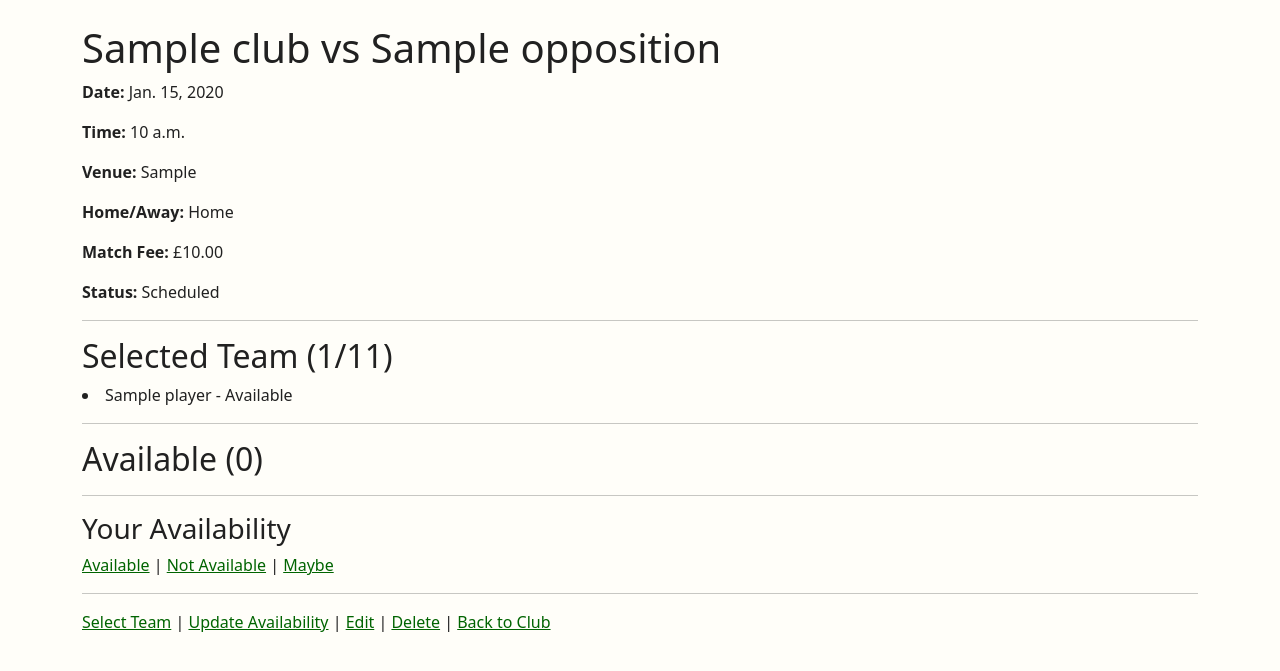
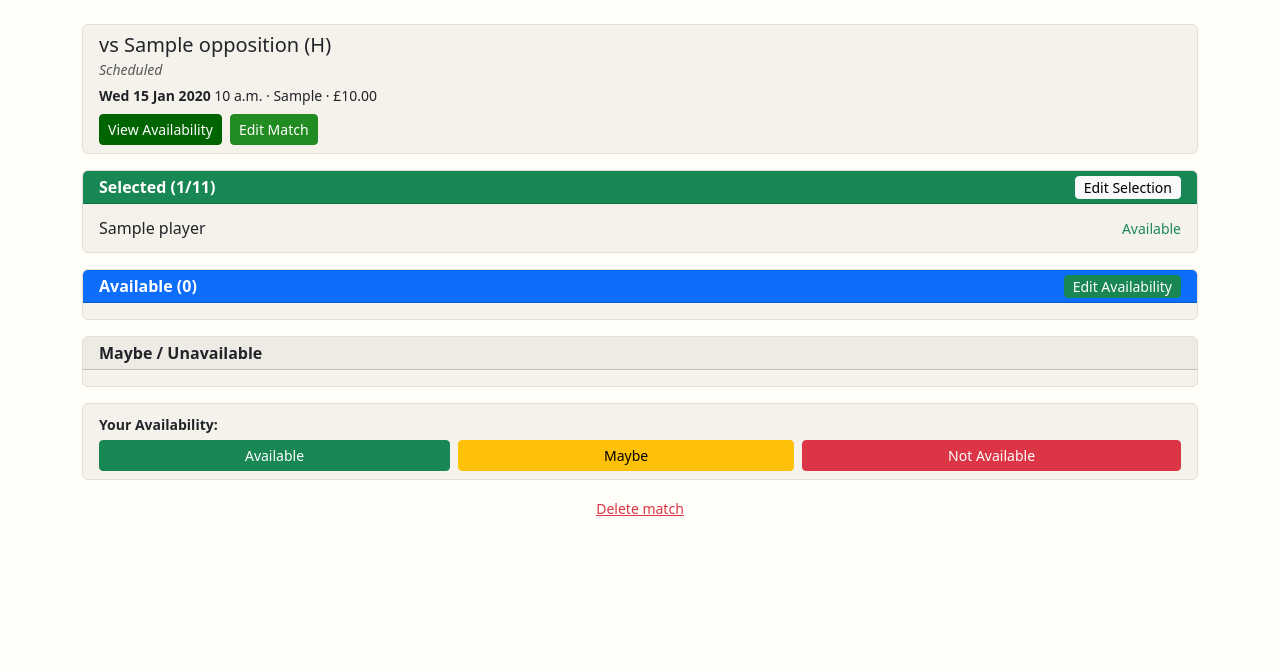
Before and after one commit to Yourhonour365/MatchFeeMate-PP4, a Django app: page /match/1/ in a window 1280 px wide. Shown: the part 71-742 px from the top of the page. Run offline with Django 5.2, Linux system fonts and the light colour scheme; a user stored in the database is signed in; tables that the repository leaves empty hold one stand-in row (values such as "Sample post").

Commit message:
Add brown and dark blue button styles to CSS

```diff
--- a/clubs/static/clubs/css/style.css
+++ b/clubs/static/clubs/css/style.css
@@ -158,3 +158,27 @@ a:hover {
     border-color: var(--mfm-error-light);
     color: var(--mfm-error-dark);
 }
+/* === Additional Button Styles === */
+.btn-mfm-brown {
+    background-color: #6D4C41;
+    border-color: #6D4C41;
+    color: white;
+}
+
+.btn-mfm-brown:hover {
+    background-color: #5D4037;
+    border-color: #5D4037;
+    color: white;
+}
+
+.btn-mfm-dark-blue {
+    background-color: #1565C0;
+    border-color: #1565C0;
+    color: white;
+}
+
+.btn-mfm-dark-blue:hover {
+    background-color: #0D47A1;
+    border-color: #0D47A1;
+    color: white;
+}
--- a/clubs/templates/clubs/match_detail.html
+++ b/clubs/templates/clubs/match_detail.html
@@ -3,66 +3,106 @@
 {% block title %}{{ match.club.name }} vs {{ match.opposition.name }} - MatchFeeMate{% endblock %}
 
 {% block content %}
-<!-- Page heading -->
-<h1>{{ match.club.name }} vs {{ match.opposition.name }}</h1>
+<!-- Match details card - compact -->
+<div class="card card-mfm mb-3">
+    <div class="card-body py-2">
+        <h5 class="card-title mb-0">vs {{ match.opposition.name }} ({% if match.is_home %}H{% else %}A{% endif %})</h5>
+        <small class="text-muted fst-italic">{{ match.get_status_display }}</small>
+        <p class="small mb-1 mt-1"><strong>{{ match.date|date:"D d M Y" }}</strong> {{ match.time|default:"" }} · {{ match.venue|default:"TBC" }} · £{{ match.match_fee|default:"TBC" }}</p>
 
-<!-- Match details -->
-<p><strong>Date:</strong> {{ match.date }}</p>
-<p><strong>Time:</strong> {{ match.time|default:"TBC" }}</p>
-<p><strong>Venue:</strong> {{ match.venue|default:"TBC" }}</p>
-<p><strong>Home/Away:</strong> {% if match.is_home %}Home{% else %}Away{% endif %}</p>
-<p><strong>Match Fee:</strong> £{{ match.match_fee|default:"TBC" }}</p>
-<p><strong>Status:</strong> {{ match.get_status_display }}</p>
-<hr>
+        <!-- Actions -->
+        <div class="d-flex gap-2 mt-2">
+            <a href="#availability" class="btn btn-mfm-primary btn-sm">View Availability</a>
+            <a href="{% url 'match_update' pk=match.pk %}" class="btn btn-mfm-secondary btn-sm">Edit Match</a>
+        </div>
+    </div>
+</div>
 
 <!-- Warning for unavailable selected players -->
 {% if unavailable_selected %}
-<p style="color: red;"><strong>Warning:</strong> These selected players are not available:</p>
-<ul>
-{% for mp in unavailable_selected %}
-    <li>{{ mp.player.name }} - {{ mp.get_availability_display }}</li>
-{% endfor %}
-</ul>
-<hr>
+<div class="alert alert-mfm-error mb-3 py-2">
+    <strong>Warning:</strong> Selected players not available:
+    {% for mp in unavailable_selected %}{{ mp.player.name }}{% if not forloop.last %}, {% endif %}{% endfor %}
+</div>
 {% endif %}
 
-<!-- Selected Team -->
-<h2>Selected Team ({{ selected_count }}/11)</h2>
-{% with selected=match.match_players.all %}
-    {% for mp in selected %}
-        {% if mp.selected %}
-            <li>{{ mp.player.name }} - {{ mp.get_availability_display }}</li>
+<!-- Selected Team card -->
+<div class="card card-mfm mb-3">
+    <div class="card-header py-1 bg-success text-white d-flex justify-content-between align-items-center">
+        <strong>Selected ({{ selected_count }}/11)</strong>
+        <a href="{% url 'team_selection' match_pk=match.pk %}" class="btn btn-light btn-sm py-0">Edit Selection</a>
+    </div>
+    <div class="card-body py-2">
+        {% with selected=match.match_players.all|dictsort:"player.name" %}
+            {% for mp in selected %}
+                {% if mp.selected %}
+                <div class="d-flex justify-content-between align-items-center py-1 {% if not forloop.last %}border-bottom{% endif %}">
+                    <span>{{ mp.player.name }}</span>
+                    <small class="{% if mp.availability == 'yes' %}text-success{% elif mp.availability == 'no' %}text-danger{% else %}text-warning{% endif %}">
+                        {{ mp.get_availability_display }}
+                    </small>
+                </div>
+                {% endif %}
+            {% endfor %}
+        {% endwith %}
+        {% if selected_count == 0 %}
+            <p class="text-muted mb-0 small">No team selected yet.</p>
         {% endif %}
-    {% empty %}
-    {% endfor %}
-{% endwith %}
+    </div>
+</div>
 
-{% if not match.match_players.all %}
-    <p>No team selected yet.</p>
-{% endif %}
+<!-- Available Players card - prominent for captain -->
+<div class="card card-mfm mb-3" id="availability">
+    <div class="card-header py-1 bg-primary text-white d-flex justify-content-between align-items-center">
+        <strong>Available ({{ available_count }})</strong>
+        <a href="{% url 'bulk_availability' match_pk=match.pk %}" class="btn btn-success btn-sm py-0">Edit Availability</a>
+    </div>
+    <div class="card-body py-2">
+        {% for mp in match.match_players.all|dictsort:"player.name" %}
+            {% if not mp.selected and mp.availability == 'yes' %}
+            <div class="py-1 {% if not forloop.last %}border-bottom{% endif %}">
+                {{ mp.player.name }}
+            </div>
+            {% endif %}
+        {% empty %}
+            <p class="text-muted mb-0 small">No players available.</p>
+        {% endfor %}
+    </div>
+</div>
 
-<hr>
+<!-- Maybe/Unavailable collapsed -->
+<div class="card card-mfm mb-3">
+    <div class="card-header py-1">
+        <strong>Maybe / Unavailable</strong>
+    </div>
+    <div class="card-body py-2">
+        {% for mp in match.match_players.all|dictsort:"player.name" %}
+            {% if not mp.selected and mp.availability != 'yes' %}
+            <div class="d-flex justify-content-between align-items-center py-1 {% if not forloop.last %}border-bottom{% endif %}">
+                <span>{{ mp.player.name }}</span>
+                <small class="{% if mp.availability == 'no' %}text-danger{% else %}text-warning{% endif %}">
+                    {{ mp.get_availability_display }}
+                </small>
+            </div>
+            {% endif %}
+        {% endfor %}
+    </div>
+</div>
 
-<!-- Squad Availability -->
-<h2>Available ({{ available_count }})</h2>
-{% for mp in match.match_players.all %}
-    {% if not mp.selected %}
-        <li>{{ mp.player.name }} - {{ mp.get_availability_display }}</li>
-    {% endif %}
-{% endfor %}
-<hr>
+<!-- Your Availability at bottom -->
+<div class="card card-mfm mb-3">
+    <div class="card-body py-2">
+        <strong class="small">Your Availability:</strong>
+        <div class="d-flex gap-2 mt-1">
+            <a href="{% url 'set_availability' match_pk=match.pk availability='yes' %}" class="btn btn-success btn-sm flex-fill">Available</a>
+            <a href="{% url 'set_availability' match_pk=match.pk availability='maybe' %}" class="btn btn-warning btn-sm flex-fill">Maybe</a>
+            <a href="{% url 'set_availability' match_pk=match.pk availability='no' %}" class="btn btn-danger btn-sm flex-fill">Not Available</a>
+        </div>
+    </div>
+</div>
 
-<!-- Set your availability -->
-<h3>Your Availability</h3>
-<a href="{% url 'set_availability' match_pk=match.pk availability='yes' %}">Available</a> |
-<a href="{% url 'set_availability' match_pk=match.pk availability='no' %}">Not Available</a> |
-<a href="{% url 'set_availability' match_pk=match.pk availability='maybe' %}">Maybe</a>
-<hr>
-
-<!-- Action links -->
-<a href="{% url 'team_selection' match_pk=match.pk %}">Select Team</a> |
-<a href="{% url 'bulk_availability' match_pk=match.pk %}">Update Availability</a> |
-<a href="{% url 'match_update' pk=match.pk %}">Edit</a> |
-<a href="{% url 'match_delete' pk=match.pk %}">Delete</a> |
-<a href="{% url 'club_detail' pk=match.club.pk %}">Back to Club</a>
+<!-- Delete link at very bottom -->
+<div class="text-center">
+    <small><a href="{% url 'match_delete' pk=match.pk %}" class="text-danger">Delete match</a></small>
+</div>
 {% endblock %}
```
